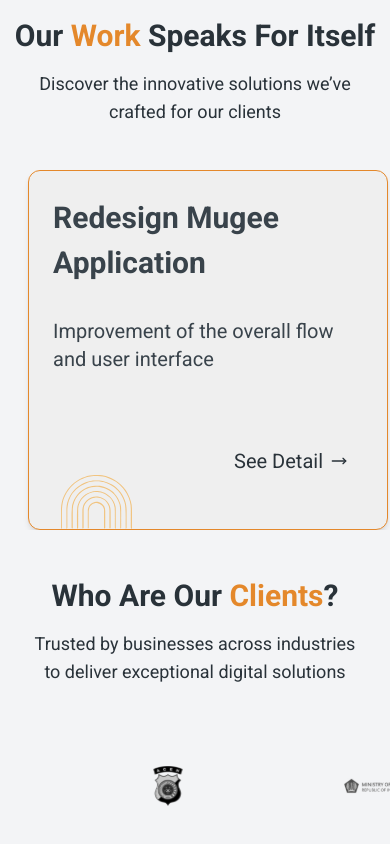
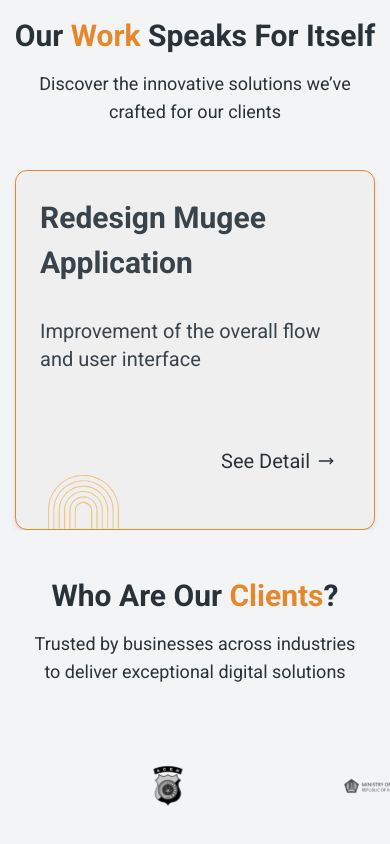
Before and after one commit to nightcoders-studio/landing-page, a React (Vite) app: page / in a window 390 px wide. Shown: the part 2711-3555 px from the top of the page. Built offline with nearby package versions, Linux system fonts and the light colour scheme.

Commit message:
update adding autoplay on carousel for small screen ourWorkSpeaksForItSelf

```diff
--- a/src/components/OurWorkSpeaksforItself.jsx
+++ b/src/components/OurWorkSpeaksforItself.jsx
@@ -2,9 +2,9 @@ import Spacer from "@/components/ui/spacer";
 import { MoveRight } from 'lucide-react';
 import { Button } from "@/components/ui/button";
 import Vector3 from "../assets/images/vector3.svg";
+import { useEffect, useRef, useState } from "react";
 
 const OurWorkSpeaksforItself = () => {
-
     const cardPortfolio = [
         {
             id: 1,
@@ -38,9 +38,28 @@ const OurWorkSpeaksforItself = () => {
         },
     ];
 
+    const carouselRef = useRef(null);
+    const [isUserInteracting, setIsUserInteracting] = useState(false);
+
+    useEffect(() => {
+        if (!carouselRef.current) return;
+
+        const interval = setInterval(() => {
+            if (!isUserInteracting && carouselRef.current) {
+                const maxScroll = carouselRef.current.scrollWidth - carouselRef.current.clientWidth;
+                if (carouselRef.current.scrollLeft >= maxScroll) {
+                    carouselRef.current.scrollTo({ left: 0, behavior: "smooth" });
+                } else {
+                    carouselRef.current.scrollBy({ left: 385, behavior: "smooth" });
+                }
+            }
+        }, 4000);
+
+        return () => clearInterval(interval);
+    }, [isUserInteracting]);
+
     return (
         <div id="ourWork-Wrapper" className="sm:w-full sm:mt-8 sm:gap-8 xl:w-screen lg:w-screen lg:px-4">
-
             {/* Header */}
             <div id="whatWeDoBestContainer" className="sm:flex sm:flex-col xl:w-full xl:px-4 sm:items-center">
                 <div className="flex flex-col w-screen px-0 lg:w-screen lg:px-16 sm:px-7 md:px-7 sm:items-center sm:mx-0 sm:text-center md:flex md:flex-row md:items-center md:gap-8 md:text-left">
@@ -57,11 +76,16 @@ const OurWorkSpeaksforItself = () => {
 
             {/* Carousel for Small Screens */}
             <Spacer className="block h-11 lg:hidden" />
-            <div className="sm:flex sm:overflow-x-scroll sm:ml-3 sm:gap-6 lg:gap-8 scrollbar-hidden snap-x snap-start sm:px-4 lg:hidden">
+            <div
+                ref={carouselRef}
+                className="sm:flex sm:overflow-x-scroll sm:gap-6 lg:gap-8 scrollbar-hidden snap-x snap-start sm:px-4 lg:hidden"
+                onMouseEnter={() => setIsUserInteracting(true)}
+                onMouseLeave={() => setIsUserInteracting(false)}
+            >
                 {cardPortfolio.map((card) => (
                     <div
                         key={card.id}
-                        className="flex justify-between min-w-[360px] max-w-[68px] min-h-[360px]  flex-shrink-0 rounded-xl border bg-[#efefef] border-border-brand shadow-md p-6 relative group"
+                        className="flex justify-between min-w-[360px] max-w-[68px] min-h-[360px] flex-shrink-0 rounded-xl border bg-[#efefef] border-border-brand shadow-md p-6 relative group"
                     >
                         {/* Background Image */}
                         <div className="absolute inset-0 overflow-hidden">
@@ -96,7 +120,7 @@ const OurWorkSpeaksforItself = () => {
                     </div>
                 ))}
             </div>
-
+            {/*End of Carousel for Small Screens */}
 
             {/* Grid for Larger Screens */}
             <Spacer className='hidden lg:h-10 lg:block' />
```
